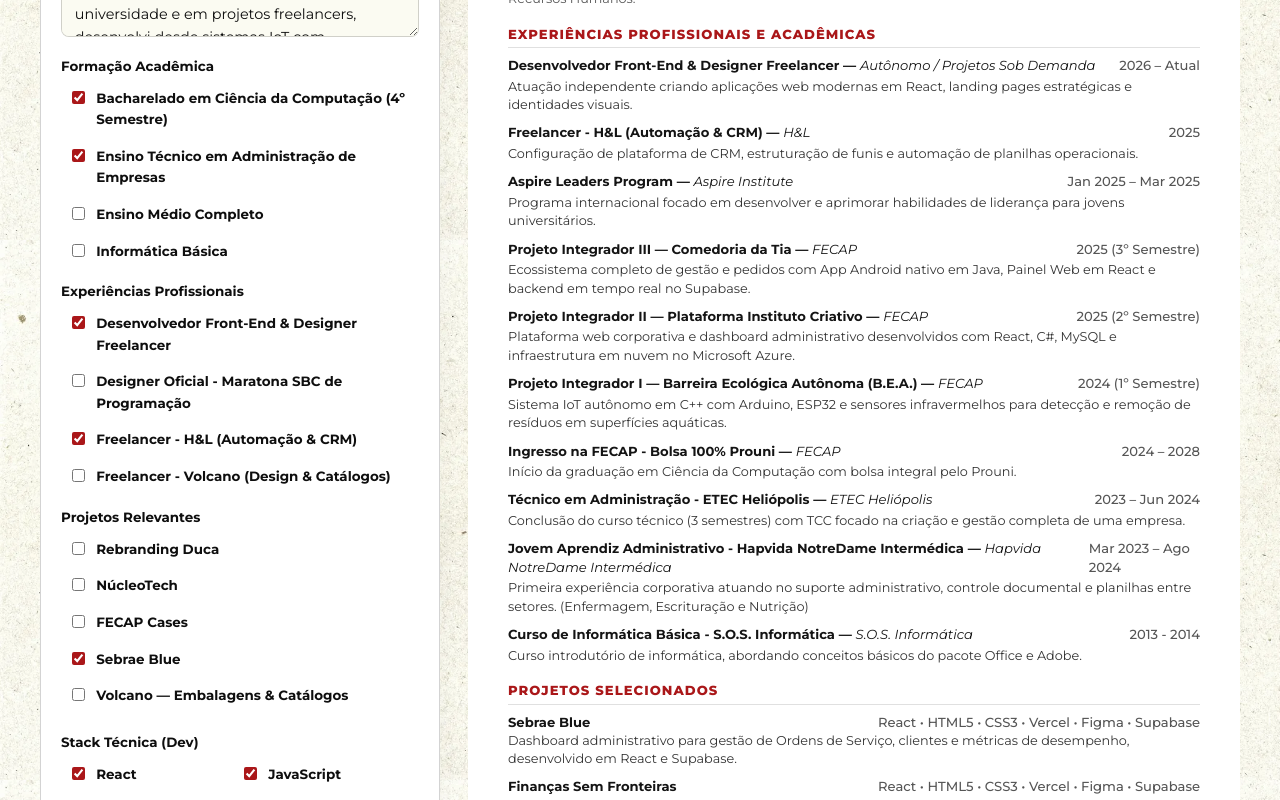
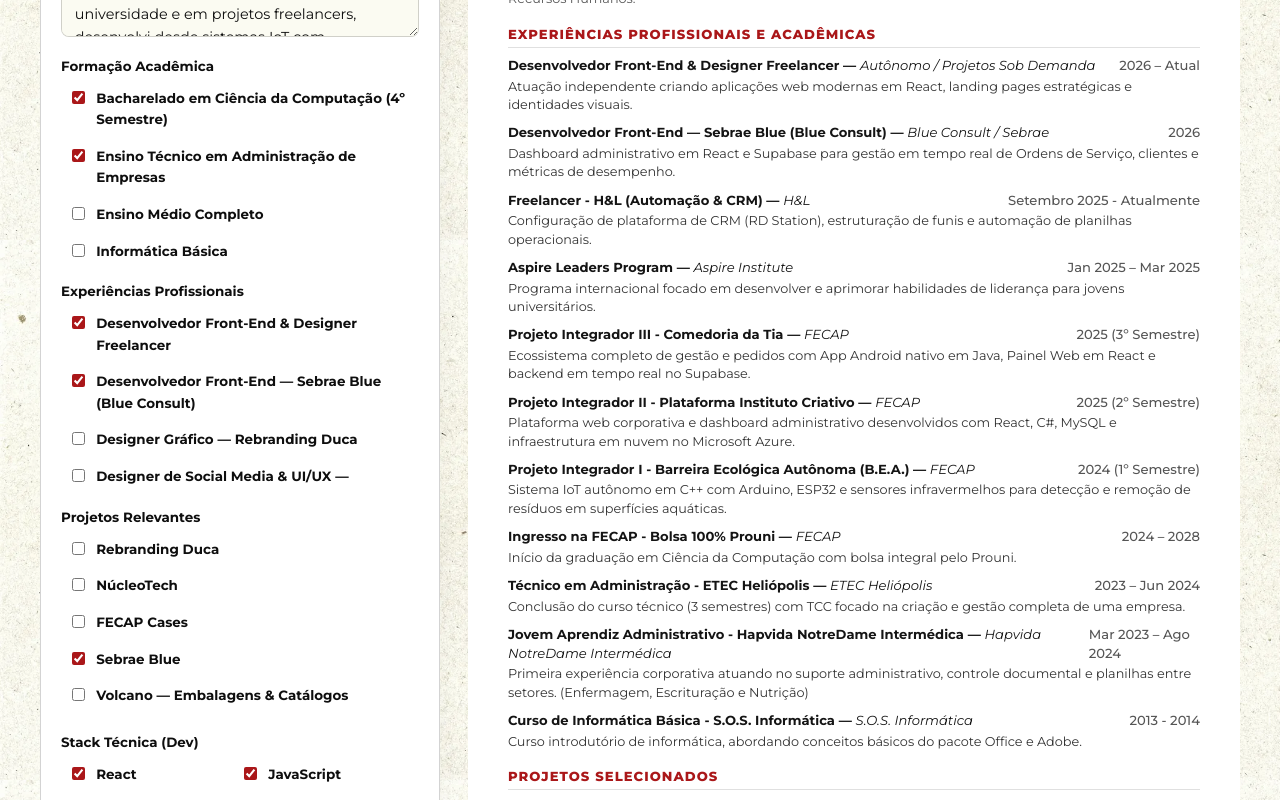
Before and after one commit to Vinnywho/Vinicius-Lima-Portifolio, a React (Vite) app: page /cv-lab in a window 1280 px wide. Shown: the part 840-1640 px from the top of the page. Built offline with nearby package versions, Linux system fonts and the light colour scheme.

Commit message:
feat: add Sebrae Blue, Duca, NúcleoTech, FECAP Cases and Áurea to experiences timeline

```diff
--- a/src/data/experiences.js
+++ b/src/data/experiences.js
@@ -27,6 +27,114 @@ export const experiences = [
     relatedProjectSlug: 'financas-sem-fronteiras',
   },
   {
+    id: 'sebrae-blue-2026',
+    year: '2026',
+    period: { pt: '2026', en: '2026' },
+    category: 'tech',
+    title: {
+      pt: 'Desenvolvedor Front-End — Sebrae Blue (Blue Consult)',
+      en: 'Front-End Developer — Sebrae Blue (Blue Consult)',
+    },
+    organization: 'Blue Consult / Sebrae',
+    shortDesc: {
+      pt: 'Dashboard administrativo em React e Supabase para gestão em tempo real de Ordens de Serviço, clientes e métricas de desempenho.',
+      en: 'Administrative dashboard in React and Supabase for real-time management of Service Orders, clients, and performance metrics.',
+    },
+    highlights: {
+      pt: [
+        'Desenvolvimento de plataforma web em produção para a Blue Consult em parceria com o Sebrae.',
+        'Módulos completos de Login, Dashboard Gerencial, Ordens de Serviço e Relatórios.',
+        'Integração em tempo real com Supabase e deploy otimizado na Vercel.',
+      ],
+      en: [
+        'Built a production web platform for Blue Consult in partnership with Sebrae.',
+        'Implemented full Login, Management Dashboard, Service Orders, and Reports modules.',
+        'Real-time Supabase integration with continuous deployment on Vercel.',
+      ],
+    },
+    tags: ['React', 'Supabase', 'CSS3', 'Vercel'],
+    relatedProjectSlug: 'sebrae-blue',
+  },
+  {
+    id: 'duca-rebranding-2026',
+    year: '2026',
+    period: { pt: '2026', en: '2026' },
+    category: 'design',
+    title: {
+      pt: 'Designer Gráfico — Rebranding Duca',
+      en: 'Graphic Designer — Duca Rebranding',
+    },
+    organization: 'Duca Buffet Empresarial',
+    shortDesc: {
+      pt: 'Rebranding completo para empresa de buffet corporativo, incluindo logotipo, brandbook completo e enxoval de materiais aplicados.',
+      en: 'Complete rebranding for a corporate catering company, including logo, full brandbook, and branded merchandise.',
+    },
+    highlights: {
+      pt: [
+        'Criação da nova identidade visual, paleta cromática, tipografia e Brandbook oficial.',
+        'Aplicação da marca em aventais, camisetas, moletons, bonés, pins, placas e sacolas.',
+      ],
+      en: [
+        'Created the refreshed visual identity, color system, typography, and official Brandbook.',
+        'Applied brand guidelines across aprons, t-shirts, hoodies, caps, pins, signage, and bags.',
+      ],
+    },
+    tags: ['Branding', 'Brandbook', 'Mockups', 'Figma', 'Photoshop'],
+    relatedProjectSlug: 'duca-brandbook',
+  },
+  {
+    id: 'nucleotech-ej-2026',
+    year: '2026',
+    period: { pt: '2026 – Atual', en: '2026 – Present' },
+    category: 'design',
+    title: {
+      pt: 'Designer de Social Media & UI/UX — NúcleoTech (Empresa Júnior)',
+      en: 'Social Media & UI/UX Designer — NúcleoTech (Junior Enterprise)',
+    },
+    organization: 'NúcleoTech — EJ FECAP',
+    shortDesc: {
+      pt: 'Produção de carrosséis estratégicos, peças de social media e projetos digitais para a Empresa Júnior de Tecnologia da FECAP.',
+      en: 'Design of strategic carousels, social media assets, and digital products for FECAP’s Technology Junior Enterprise.',
+    },
+    highlights: {
+      pt: [
+        'Criação de 9+ carrosséis educativos e institucionais (Git, IA, Dicas Tech, Mascote, Processo Seletivo).',
+        'Design de interface (UI/UX) para a landing page FECAP Cases em parceria com o NúcleoTech.',
+      ],
+      en: [
+        'Produced 9+ educational and institutional carousels (Git, AI, Tech Tips, Mascot, Recruitment).',
+        'Crafted UI/UX for the FECAP Cases landing page in partnership with NúcleoTech.',
+      ],
+    },
+    tags: ['Social Media', 'Carrosséis', 'UI/UX', 'Figma', 'Photoshop'],
+    relatedProjectSlug: 'nucleotech-ej',
+  },
+  {
+    id: 'fecap-cases-2026',
+    year: '2026',
+    period: { pt: '2026', en: '2026' },
+    category: 'design',
+    title: {
+      pt: 'UI/UX Designer — FECAP Cases',
+      en: 'UI/UX Designer — FECAP Cases',
+    },
+    organization: 'FECAP Cases / NúcleoTech',
+    shortDesc: {
+      pt: 'Prototipagem e direção visual da landing page oficial do FECAP Cases para destacar casos de sucesso da instituição.',
+      en: 'UI/UX prototyping and visual direction for the official FECAP Cases landing page.',
+    },
+    highlights: {
+      pt: [
+        'Estruturação completa das seções de Home, Sobre, Programação, Patrocinadores, Galeria, Blog e FAQ.',
+      ],
+      en: [
+        'Designed complete page sections covering Home, About, Schedule, Sponsors, Gallery, Blog, and FAQ.',
+      ],
+    },
+    tags: ['UI/UX', 'Landing Page', 'Figma', 'Design System'],
+    relatedProjectSlug: 'fecap-cases',
+  },
+  {
     id: 'maratona-sbc-2025',
     year: '2025',
     period: { pt: '2025', en: '2025' },
@@ -35,7 +143,7 @@ export const experiences = [
       pt: 'Designer Oficial - Maratona SBC de Programação',
       en: 'Official Designer - SBC Programming Marathon',
     },
-    organization: 'Instituto Criativo / FECAP',
+    organization: 'Sociedade Brasileira de Computação / FECAP',
     shortDesc: {
       pt: 'Convidado pela Diretoria de Patrocínios após competir na 1ª fase para liderar toda a identidade visual da edição.',
       en: 'Invited by Sponsorship Direction after competing in phase 1 to lead the entire edition’s visual identity.',
@@ -56,7 +164,7 @@ export const experiences = [
   {
     id: 'freelancer-hl-2025',
     year: '2025',
-    period: { pt: '2025', en: '2025' },
+    period: { pt: 'Setembro 2025 - Atualmente', en: 'September 2025 - Present' },
     category: 'career',
     title: {
       pt: 'Freelancer - H&L (Automação & CRM)',
@@ -64,8 +172,8 @@ export const experiences = [
     },
     organization: 'H&L',
     shortDesc: {
-      pt: 'Configuração de plataforma de CRM, estruturação de funis e automação de planilhas operacionais.',
-      en: 'CRM platform setup, pipeline structuring, and operational spreadsheet automation.',
+      pt: 'Configuração de plataforma de CRM (RD Station), estruturação de funis e automação de planilhas operacionais.',
+      en: 'CRM platform (RD Station) setup, pipeline structuring, and operational spreadsheet automation.',
     },
     highlights: {
       pt: [
@@ -77,7 +185,7 @@ export const experiences = [
         'Structured and automated management spreadsheets to boost team productivity.',
       ],
     },
-    tags: ['CRM', 'Automação', 'Excel Avançado', 'Processos'],
+    tags: ['CRM', 'RD Station', 'Automação', 'Excel Avançado', 'Processos'],
   },
   {
     id: 'freelancer-volcano-2025',
@@ -105,6 +213,33 @@ export const experiences = [
     },
     tags: ['Embalagens', 'Catálogos', 'Photoshop', 'Design Comercial'],
     relatedProjectSlug: 'volcano',
+  },
+  {
+    id: 'aurea-2025',
+    year: '2025',
+    period: { pt: '2025', en: '2025' },
+    category: 'design',
+    title: {
+      pt: 'Designer de Embalagens — Áurea',
+      en: 'Packaging Designer — Áurea',
+    },
+    organization: 'Áurea',
+    shortDesc: {
+      pt: 'Sistema de rotulagem, caixa institucional e gabaritos técnicos para 7 linhas de aromatização e cuidados pessoais.',
+      en: 'Labeling system, signature box, and technical dielines across 7 home fragrance and body care product lines.',
+    },
+    highlights: {
+      pt: [
+        'Desenvolvimento de 29 artes e gabaritos nas versões Creme, Verde Botânico e Transparente.',
+        'Padronização visual para Água de Lençóis, Body Splash, Difusores, Home Spray, Sabonete e Vela Aromática.',
+      ],
+      en: [
+        'Delivered 29 artworks and dielines in Cream, Botanical Green, and Transparent editions.',
+        'Unified visual system across Linen Water, Body Splash, Diffusers, Home Spray, Liquid Soap, and Scented Candles.',
+      ],
+    },
+    tags: ['Embalagens', 'Rótulos', 'Gabaritos', 'Figma', 'Photoshop'],
+    relatedProjectSlug: 'aurea',
   },
   {
     id: 'aspire-leaders-2025',
@@ -136,8 +271,8 @@ export const experiences = [
     period: { pt: '2025 (3º Semestre)', en: '2025 (3rd Semester)' },
     category: 'tech',
     title: {
-      pt: 'Projeto Integrador III — Comedoria da Tia',
-      en: 'Integrative Project III — Comedoria da Tia',
+      pt: 'Projeto Integrador III - Comedoria da Tia',
+      en: 'Integrative Project III - Comedoria da Tia',
     },
     organization: 'FECAP',
     shortDesc: {
@@ -165,8 +300,8 @@ export const experiences = [
     period: { pt: '2025 (2º Semestre)', en: '2025 (2nd Semester)' },
     category: 'tech',
     title: {
-      pt: 'Projeto Integrador II — Plataforma Instituto Criativo',
-      en: 'Integrative Project II — Instituto Criativo Platform',
+      pt: 'Projeto Integrador II - Plataforma Instituto Criativo',
+      en: 'Integrative Project II - Instituto Criativo Platform',
     },
     organization: 'FECAP',
     shortDesc: {
@@ -194,8 +329,8 @@ export const experiences = [
     period: { pt: '2024 (1º Semestre)', en: '2024 (1st Semester)' },
     category: 'tech',
     title: {
-      pt: 'Projeto Integrador I — Barreira Ecológica Autônoma (B.E.A.)',
-      en: 'Integrative Project I — Autonomous Ecological Barrier (B.E.A.)',
+      pt: 'Projeto Integrador I - Barreira Ecológica Autônoma (B.E.A.)',
+      en: 'Integrative Project I - Autonomous Ecological Barrier (B.E.A.)',
     },
     organization: 'FECAP',
     shortDesc: {
```
